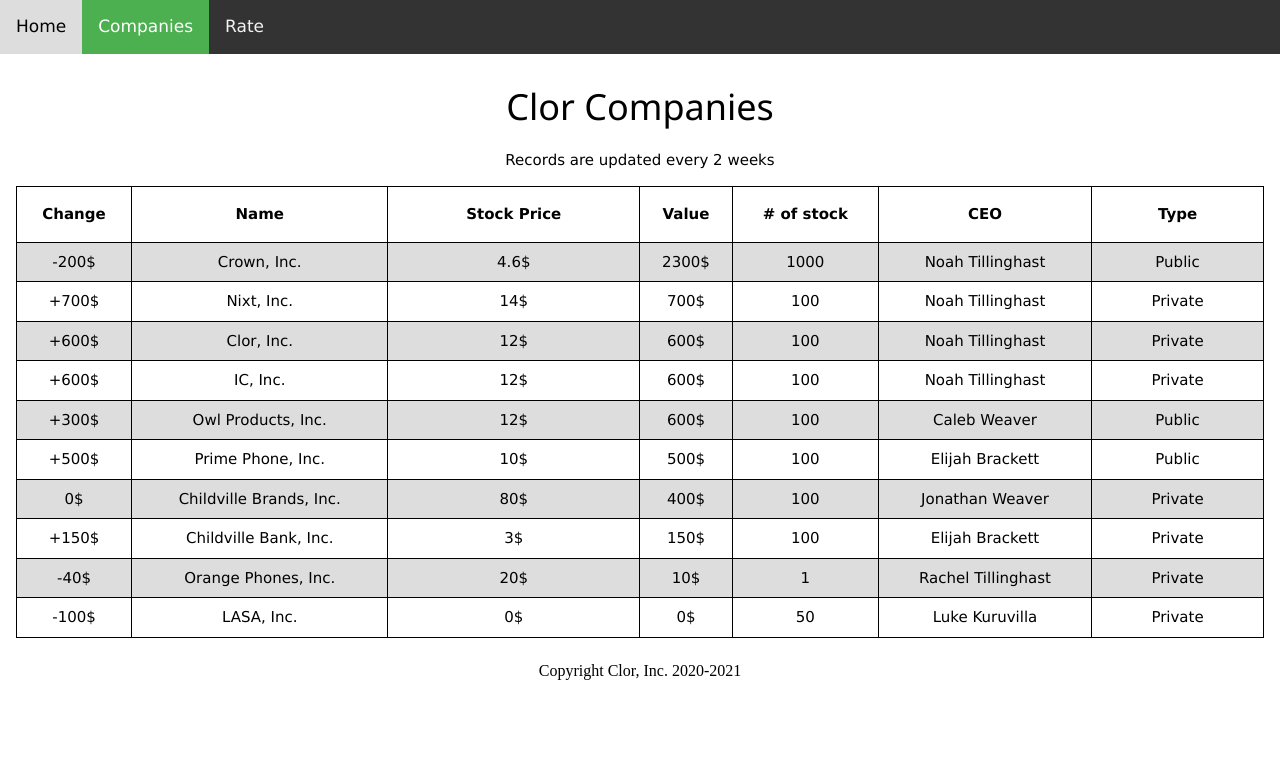
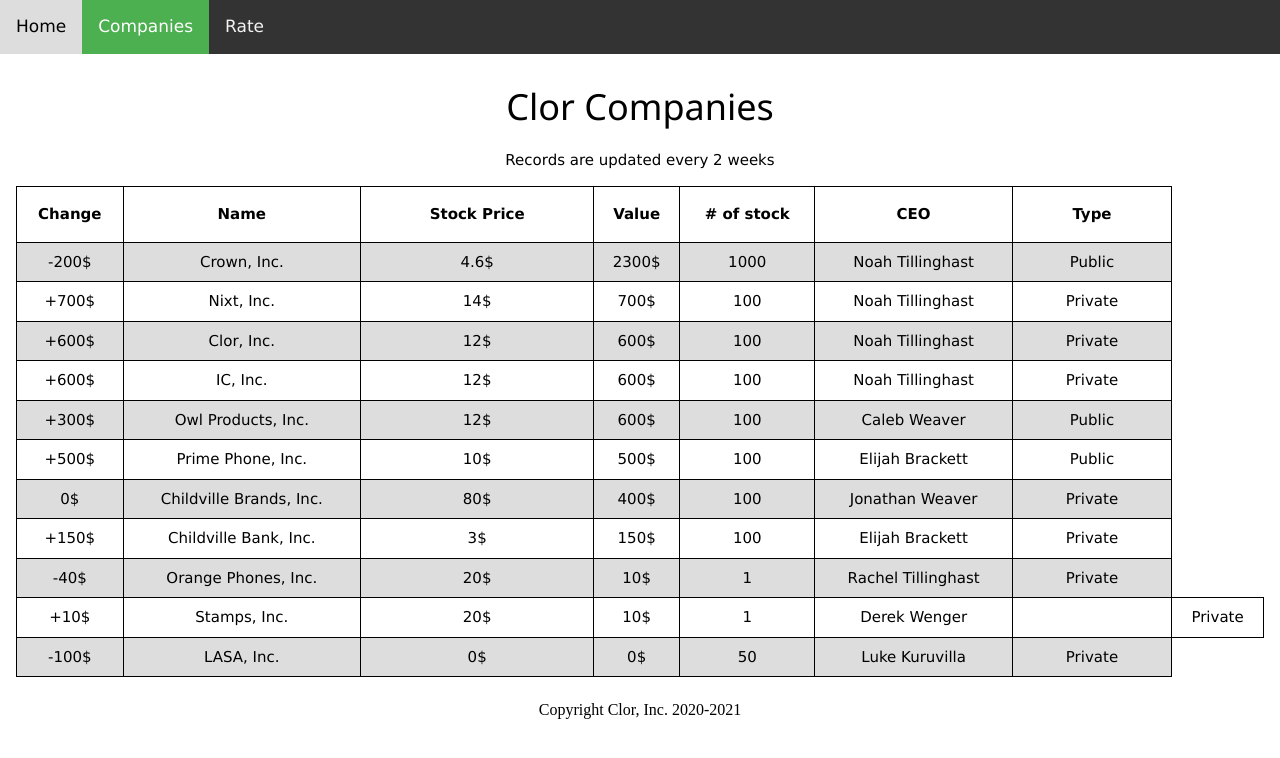
Before and after one commit to NoahTi/clor, a plain HTML site: page companies/index.html in a window 1280 px wide. Drawn offline with nearby package versions, Linux system fonts and the light colour scheme.

Commit message:
Update index.html

```diff
--- a/companies/index.html
+++ b/companies/index.html
@@ -196,6 +196,15 @@ function myFunction() {
 <td>Rachel Tillinghast</td>
   <td>Private</td>
 </tr>
+  <tr>
+<td>+10$</td>
+<td>Stamps, Inc.</td>
+<td>20$</td>
+<td>10$</td>
+<td>1</td>
+<td>Derek Wenger<td>
+  <td>Private</td>
+</tr>
 <tr>
 <td>-100$</td>
 <td>LASA, Inc.</td>
```
